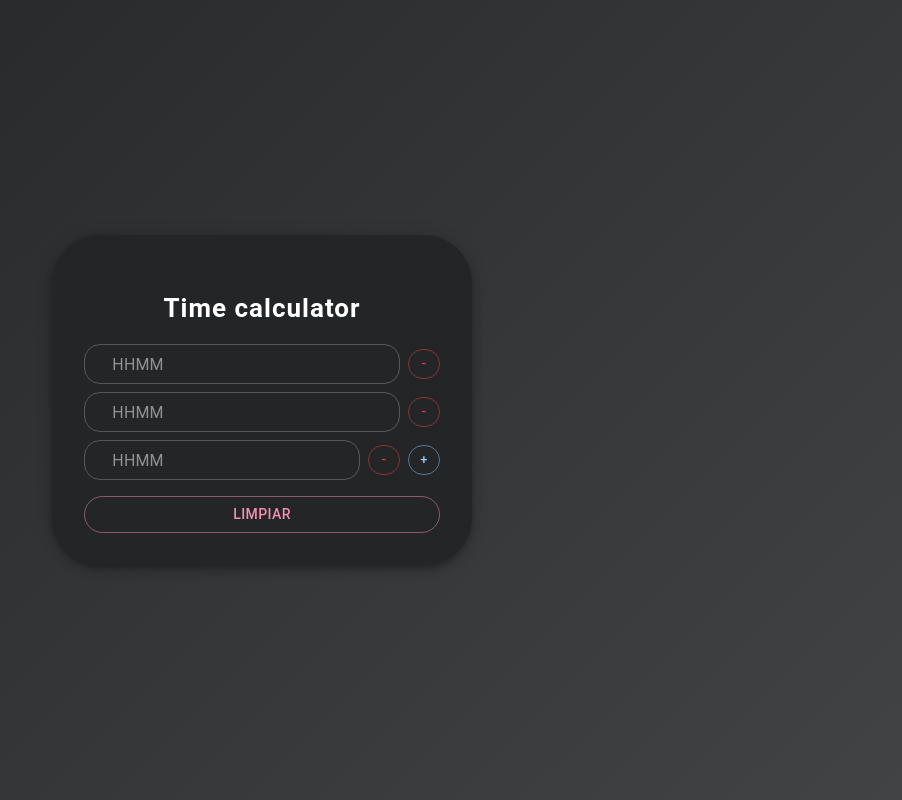
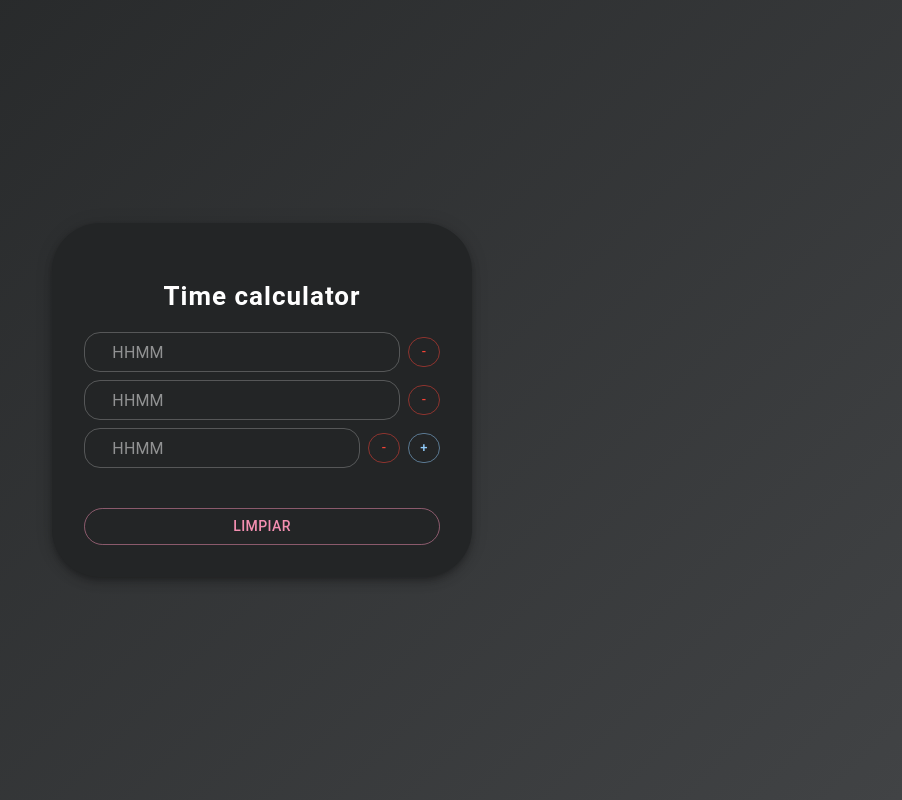
Before and after one commit to areantbd/calculadhora, a React (Vite) app: page / in a window 1280 px wide. Shown: the whole page, without its empty margins (378-1280 px from the left). Built offline with nearby package versions, Linux system fonts and the light colour scheme; some icons are missing.

Commit message:
refactor: eliminar función de envío y simplificar el formulario de entrada

```diff
--- a/src/App.tsx
+++ b/src/App.tsx
@@ -146,27 +146,6 @@ function App() {
     };
   }
 
-  const handleSubmit = (e: React.FormEvent) => {
-    e.preventDefault();
-    setError(null);
-    // Forzar todos los inputs a HH:MM si tienen 4 dígitos, si no, vacío
-    const formattedInputs = inputs.map((val) => {
-      let clean = val.replace(/[^\d]/g, "");
-      if (clean.length === 4) return autoFormat(clean);
-      return "";
-    });
-    const res = sumTimes(formattedInputs);
-    if (!res) {
-      setResult(null);
-      setError(
-        "Ningún campo tiene un valor válido en formato HH:MM (por ejemplo, 0015 se convierte a 00:15)"
-      );
-    } else {
-      setResult(res);
-      setInputs(formattedInputs);
-    }
-  };
-
   // Referencias para salto automático
   const inputRefs = useRef<(HTMLInputElement | null)[]>([]);
 
@@ -183,7 +162,6 @@ function App() {
           alignItems: "center",
           justifyContent: "center",
           transition: "background 0.3s",
-          overflow: "auto",
         }}
       >
         <Box
@@ -198,11 +176,9 @@ function App() {
             borderRadius: 3,
             boxShadow: 6,
             position: "relative",
-            maxHeight: { xs: "90vh", sm: 600 },
-            overflowY: "auto",
             display: "flex",
             flexDirection: "column",
-            justifyContent: "center",
+            alignItems: "stretch",
             boxSizing: "border-box",
           }}
         >
@@ -226,7 +202,13 @@ function App() {
           >
             Time calculator
           </Box>
-          <Box component="form" onSubmit={handleSubmit} autoComplete="off">
+          <Box
+            sx={{
+              flex: 1,
+              mb: 2,
+            }}
+          >
+            <Box component="form" autoComplete="off">
               {inputs.map((value, idx) => (
                 <Box
                   key={idx}
@@ -242,11 +224,15 @@ function App() {
                     onBlur={(e) => handleInputBlur(idx, e.target.value)}
                     inputProps={{
                       maxLength: 5, // Para HH:MM
-                    style: { textAlign: "center", width: 80 },
+                      style: {
+                        textAlign: "center",
+                        width: 80,
+                        maxWidth: "100%",
+                      },
                       inputMode: "text",
                       placeholder: "HHMM",
                     }}
-                  sx={{ flex: 1 }}
+                    sx={{ flex: 1, maxWidth: "100%" }}
                   />
                   <Button
                     variant="outlined"
@@ -271,6 +257,8 @@ function App() {
                   )}
                 </Box>
               ))}
+            </Box>
+          </Box>
           <Box sx={{ display: "flex", gap: 1, mt: 2 }}>
             <Button
               variant="outlined"
@@ -283,8 +271,6 @@ function App() {
             >
               Limpiar
             </Button>
-            </Box>
-            {/* Debug visual: mostrar los valores de entrada y formateados dentro del formulario */}
           </Box>
           {error && (
             <Box
```
Lines whose indentation alone changed are shown as unchanged.
